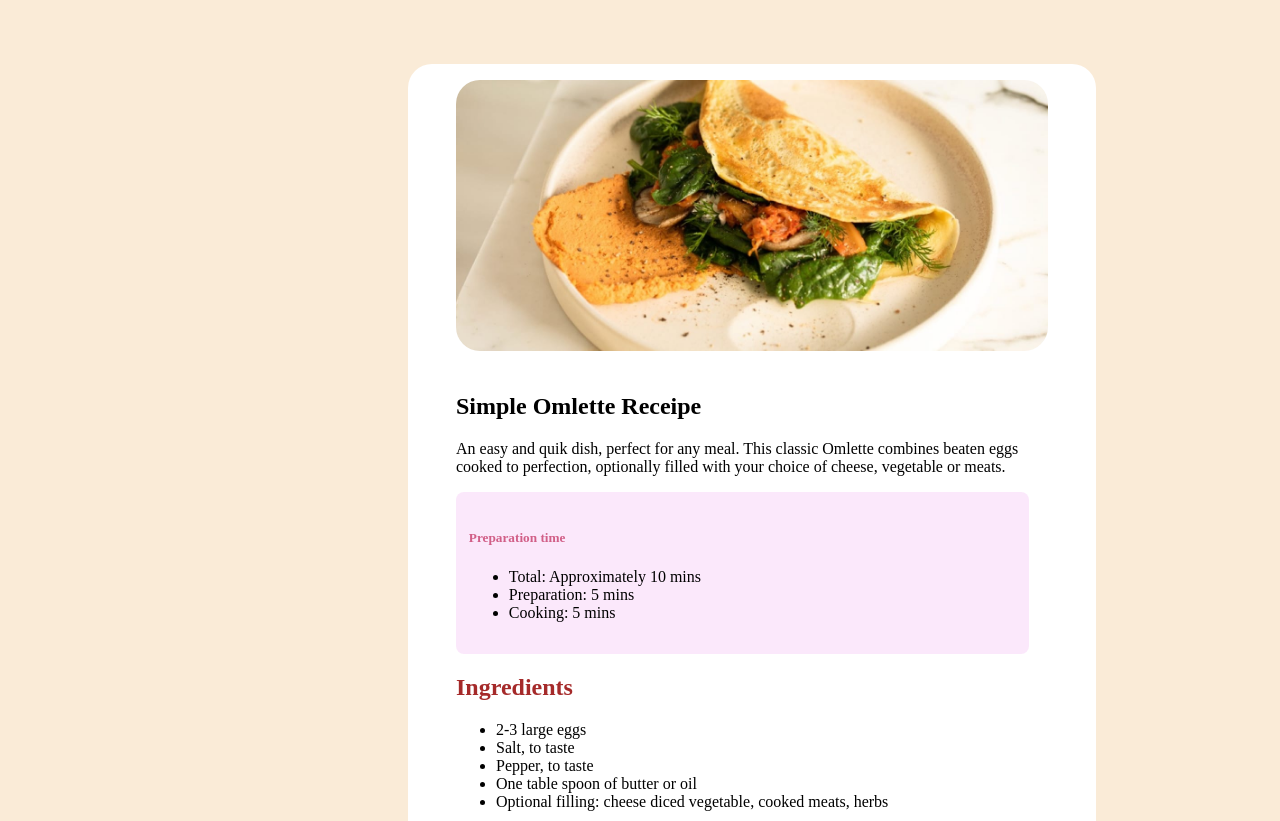
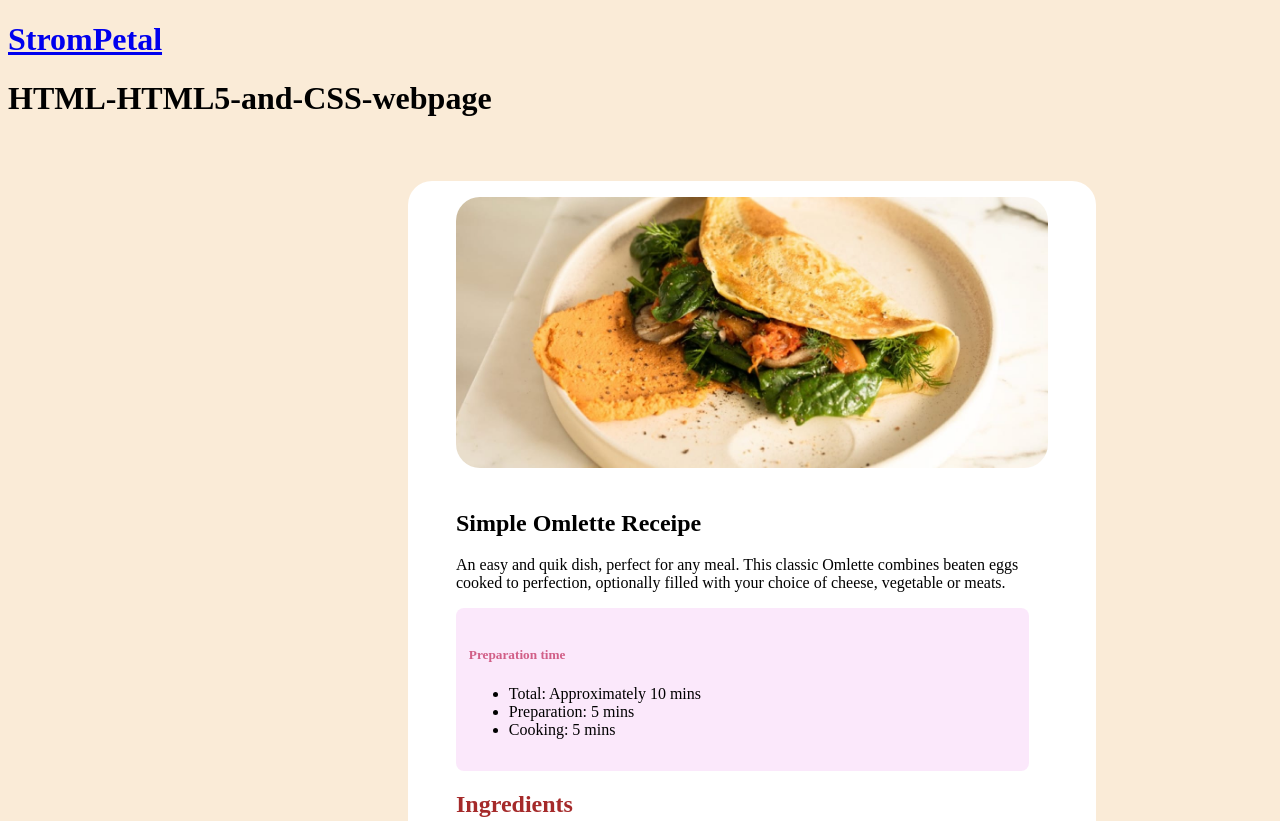
Before and after one commit to StromPetal/StromPetal.github.io, a plain HTML site: page index.html in a window 1280 px wide. Shown: the top 821 px of the page. Drawn offline with Linux system fonts and the light colour scheme; files whose address does not match are found by name.

Commit message:
Update index.html

```diff
--- a/index.html
+++ b/index.html
@@ -3,10 +3,18 @@
 <head>
     <meta charset="UTF-8">
     <meta name="viewport" content="width=device-width, initial-scale=1.0">
-    <title>Document</title>
+    <title>Receipe</title>
+    <html lang="en-US"></html>
     <link rel="stylesheet" href="style.css">
 </head>
 <body>
+    <div class="container-lg px-3 my-5 markdown-body">
+
+        <h1><a href="https://strompetal.github.io/">StromPetal</a></h1>
+
+
+        <h1 id="html-html5-and-css-webpage">HTML-HTML5-and-CSS-webpage</h1>
+      </div>
     <section class="home">
     <img src="/HTML-HTML5-and-CSS-Recipe-page/image-omelette.jpeg" style="width: 37em; border-radius: 1.5em;"><br><br>
     <h1>Simple Omlette Receipe</h1>
```
